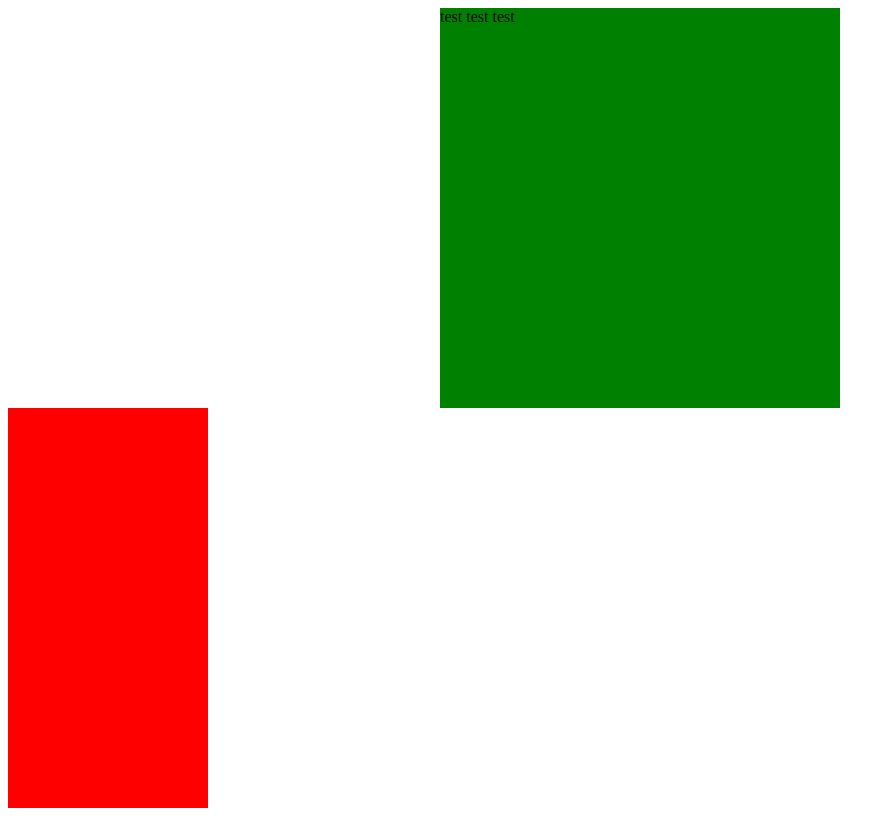
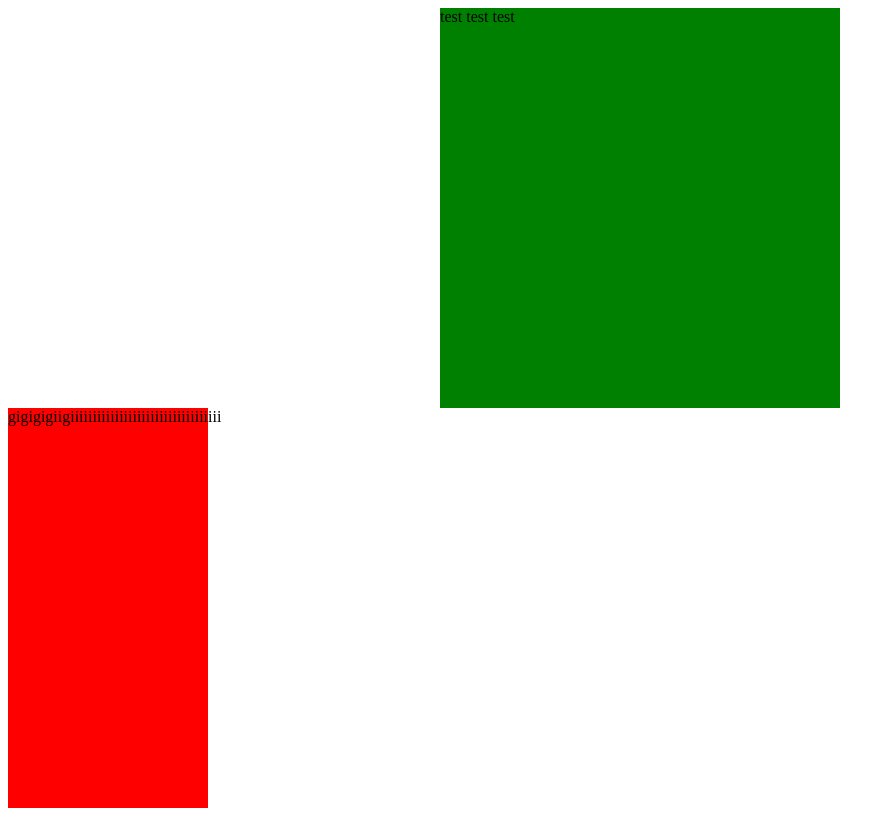
Before and after one commit to ytnosmoking/test1, a plain HTML site: page index.html in a window 1280 px wide. Shown: the whole page, without its empty margins (0-895 px from the left). Drawn offline with Linux system fonts and the light colour scheme.

Commit message:
message change

```diff
--- a/index.html
+++ b/index.html
@@ -24,7 +24,7 @@
        test test test
     </div>
     <div class="box2">
-
+        gigigigiigiiiiiiiiiiiiiiiiiiiiiiiiiiiiiiiiii
     </div>
 </body>
 
```
